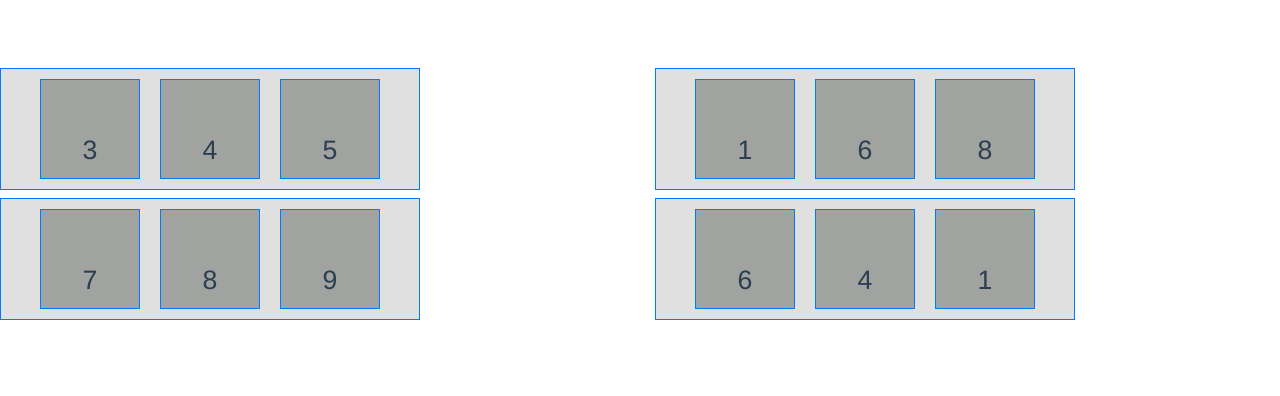
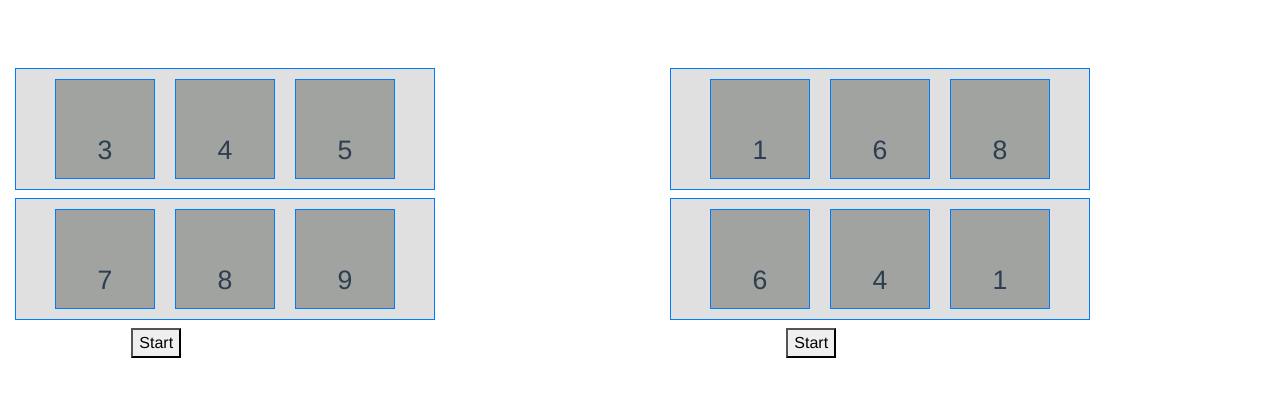
Before and after one commit to steven-jeanneret/conception_os, a Vue app: page / in a window 1280 px wide. Shown: the top 396 px of the page. Built offline with nearby package versions, Linux system fonts and the light colour scheme.

Commit message:
clic show arrow

```diff
--- a/public/index.html
+++ b/public/index.html
@@ -5,6 +5,7 @@
     <meta http-equiv="X-UA-Compatible" content="IE=edge">
     <meta name="viewport" content="width=device-width,initial-scale=1.0">
     <link rel="stylesheet" href="https://stackpath.bootstrapcdn.com/bootstrap/4.2.1/css/bootstrap.min.css" integrity="sha384-GJzZqFGwb1QTTN6wy59ffF1BuGJpLSa9DkKMp0DgiMDm4iYMj70gZWKYbI706tWS" crossorigin="anonymous">
+    <link rel="stylesheet" href="https://use.fontawesome.com/releases/v5.7.2/css/all.css" integrity="sha384-fnmOCqbTlWIlj8LyTjo7mOUStjsKC4pOpQbqyi7RrhN7udi9RwhKkMHpvLbHG9Sr" crossorigin="anonymous">
     <link rel="icon" href="<%= BASE_URL %>favicon.ico">
     <title>conception_os_project</title>
   </head>
--- a/src/App.vue
+++ b/src/App.vue
@@ -2,12 +2,10 @@
     <div id="app">
         <div class="row">
             <div class="col-6">
-    <Table :values="[3,4,5]"/>
-    <Table :values="[7,8,9]"/>
+                <Table :v1="[3,4,5]" :v2="[7,8,9]"/>
             </div>
             <div class="col-6">
-    <Table :values="[1,6,8]"/>
-    <Table :values="[6,4,1]"/>
+                <Table :v1="[1,6,8]" :v2="[6,4,1]"/>
             </div>
         </div>
 
--- a/src/components/Table.vue
+++ b/src/components/Table.vue
@@ -1,11 +1,29 @@
 <template>
-    <div class="my-2 table_container border border-primary" :style="{width: sizeT}">
-        <cell v-for="value in values" :value="value"/>
+    <div>
+        <div class="col-6">
+            <div class="my-2 table_container border border-primary" :style="{width: sizeT}">
+                <cell v-for="value in v1" :value="value"/>
+            </div>
+        </div>
+        <div class="col-6">
+            <div class="my-2" :style="{width: sizeT}">
+                <i class="fas fa-arrow-down" v-for="i in slice(v1.length)" v-show="show[i]" style="width: 140px"></i>
+            </div>
+        </div>
+        <div class="col-6">
+            <div class="my-2 table_container border border-primary" :style="{width: sizeT}">
+                <cell v-for="value in v2" :value="value"/>
+            </div>
+        </div>
+        <div class="col-6">
+            <button @click="startAnimation">Start</button>
+        </div>
     </div>
 </template>
 
 <script>
   import Cell from './Cell'
+  import Vue from 'vue';
 
   export default {
     name: 'Table',
@@ -13,18 +31,35 @@
     data () {
       return {
         sizeTable: 0,
+        animRunning: false,
+        show: [],
+      }
+    },
+    methods: {
+      startAnimation () {
+        //Vue.set(this.show, 0, true)
+        Vue.set(this.show, 0, true)
+        Vue.set(this.show, 2, true)
+        //this.animRunning = true
+      },
+      slice (n) {
+        return Array.from(new Array(n), (val, index)=>index)
       }
     },
     props: {
-      values: { type: Array },
+      v1: { type: Array },
+      v2: { type: Array },
     },
     computed: {
       sizeT () {
         return this.sizeTable + 'px'
-      }
+      },
     },
     mounted () {
-      this.sizeTable = this.values.length * 140
+      this.sizeTable = this.v1.length * 140
+      for (let i = 0; i < this.v1.length; i++) {
+        this.show.push(false)
+      }
     },
   }
 </script>
```
Also changed, not shown: src/components/HelloWorld.vue (deleted, +0 -58 lines). Lines whose indentation alone changed are shown as unchanged.
